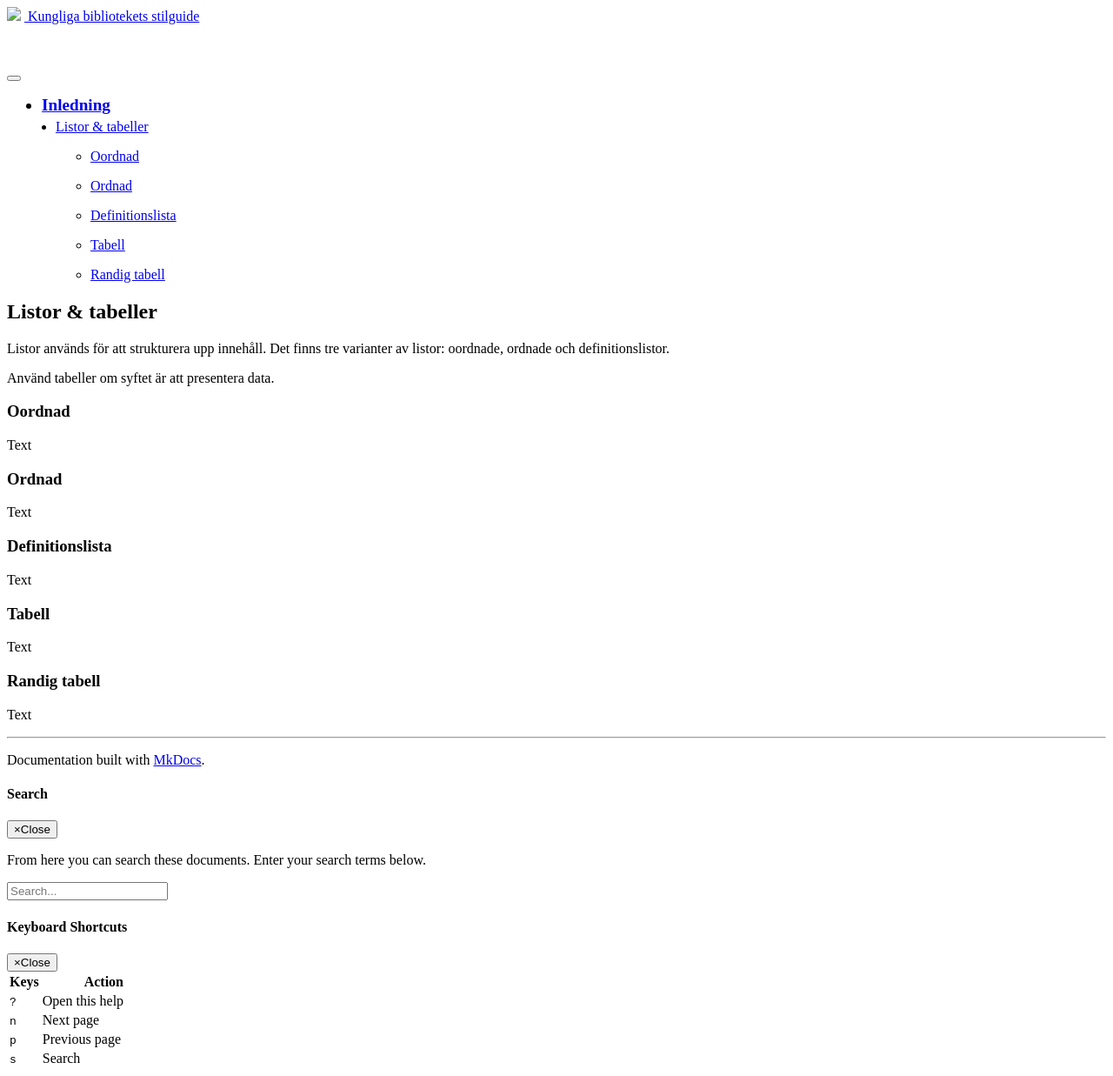
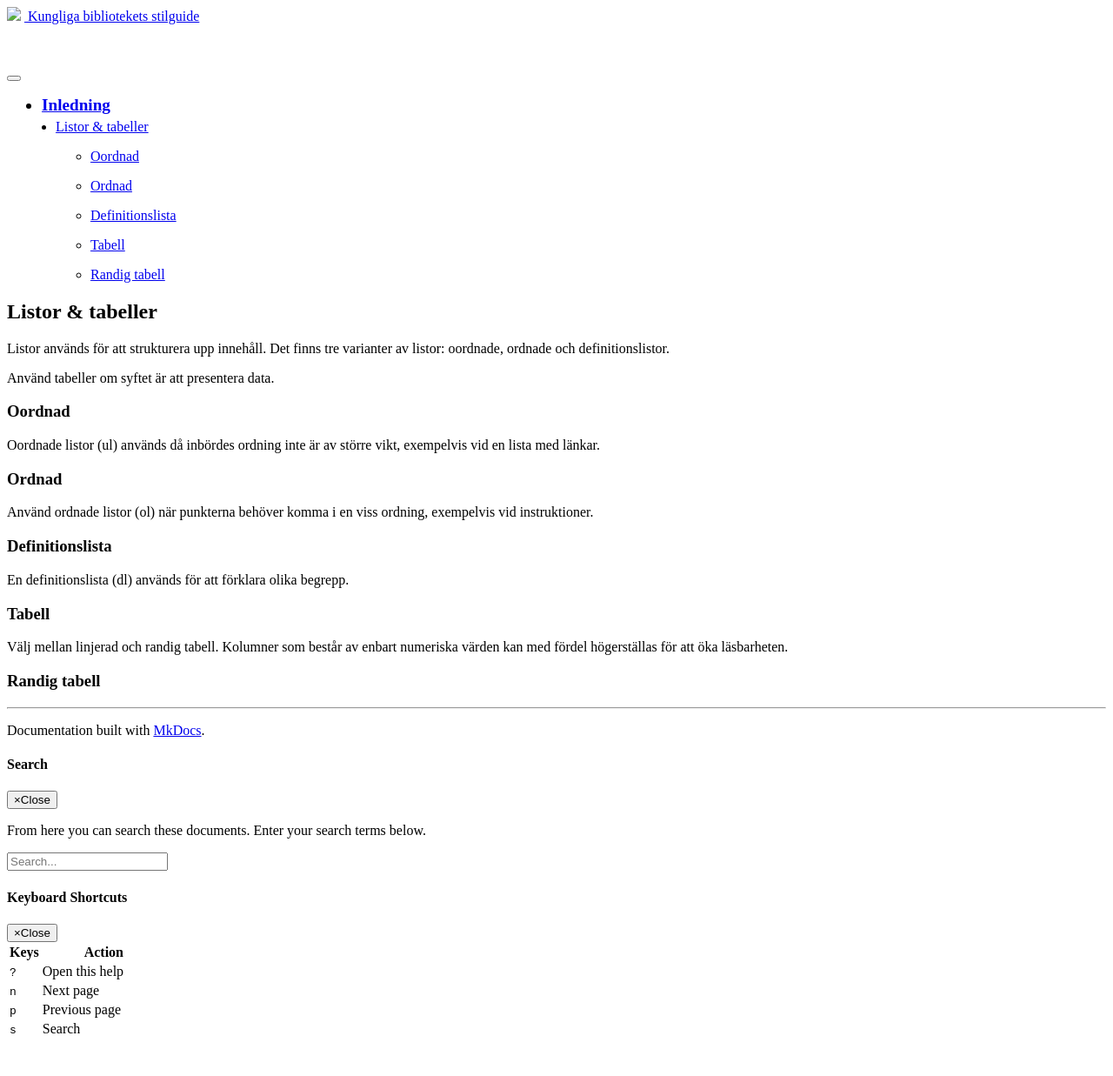
Before and after one commit to Kungbib/styleguide, an MkDocs documentation site: the page built from docs/lists_tables.md, in a window 1280 px wide. Shown: the whole page at 87% size. Built offline with MkDocs 1.6.1, drawn with Linux system fonts in a browser that asks for light colours; nearby versions of some CDN libraries; some web fonts are replaced; library files that are not in the unit come from our copies; after the commit the page ends 1203 px from its top, so only the background shows below that.

Commit message:
Text updated

```diff
--- a/docs/lists_tables.md
+++ b/docs/lists_tables.md
@@ -4,16 +4,15 @@ Listor används för att strukturera upp innehåll. Det finns tre varianter av l
 Använd tabeller om syftet är att presentera data.
 
 ### Oordnad
-Text
+Oordnade listor (ul) används då inbördes ordning inte är av större vikt, exempelvis vid en lista med länkar.
 
 ### Ordnad
-Text
+Använd ordnade listor (ol) när punkterna behöver komma i en viss ordning, exempelvis vid instruktioner.
 
 ### Definitionslista
-Text
+En definitionslista (dl) används för att förklara olika begrepp.
 
 ### Tabell
-Text
+Välj mellan linjerad och randig tabell. Kolumner som består av enbart numeriska värden kan med fördel högerställas för att öka läsbarheten.
 
 ### Randig tabell
-Text
```
